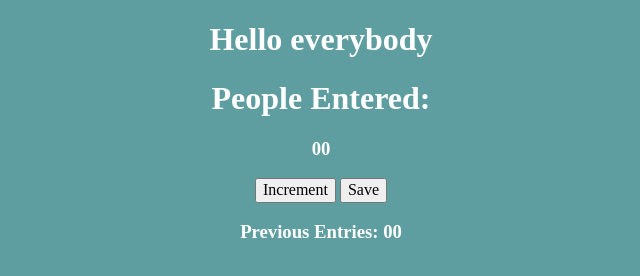
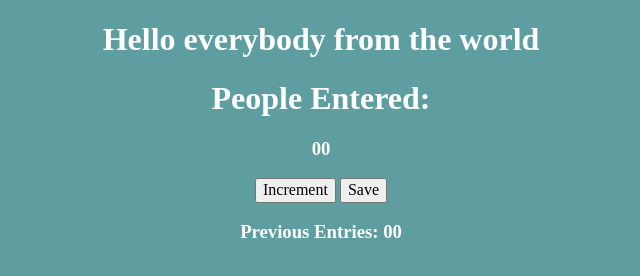
Before and after one commit to mdshamimchy/Passenger-counter-App-testing-from-local, a plain HTML site: page index.html in a window 1280 px wide. Shown: the whole page, without its empty margins (319-959 px from the left). Drawn offline with nearby package versions, Linux system fonts and the light colour scheme.

Commit message:
new update

```diff
--- a/index.html
+++ b/index.html
@@ -3,7 +3,7 @@
         <link rel="stylesheet" href="index.css">
     </head>
     <body>
-        <h1>Hello everybody</h1>
+        <h1>Hello everybody from the world</h1>
         <h1>People Entered:</h1>
         <h3 id="count-el">00</h3>
         <button onclick="increment()">Increment</button>
```
